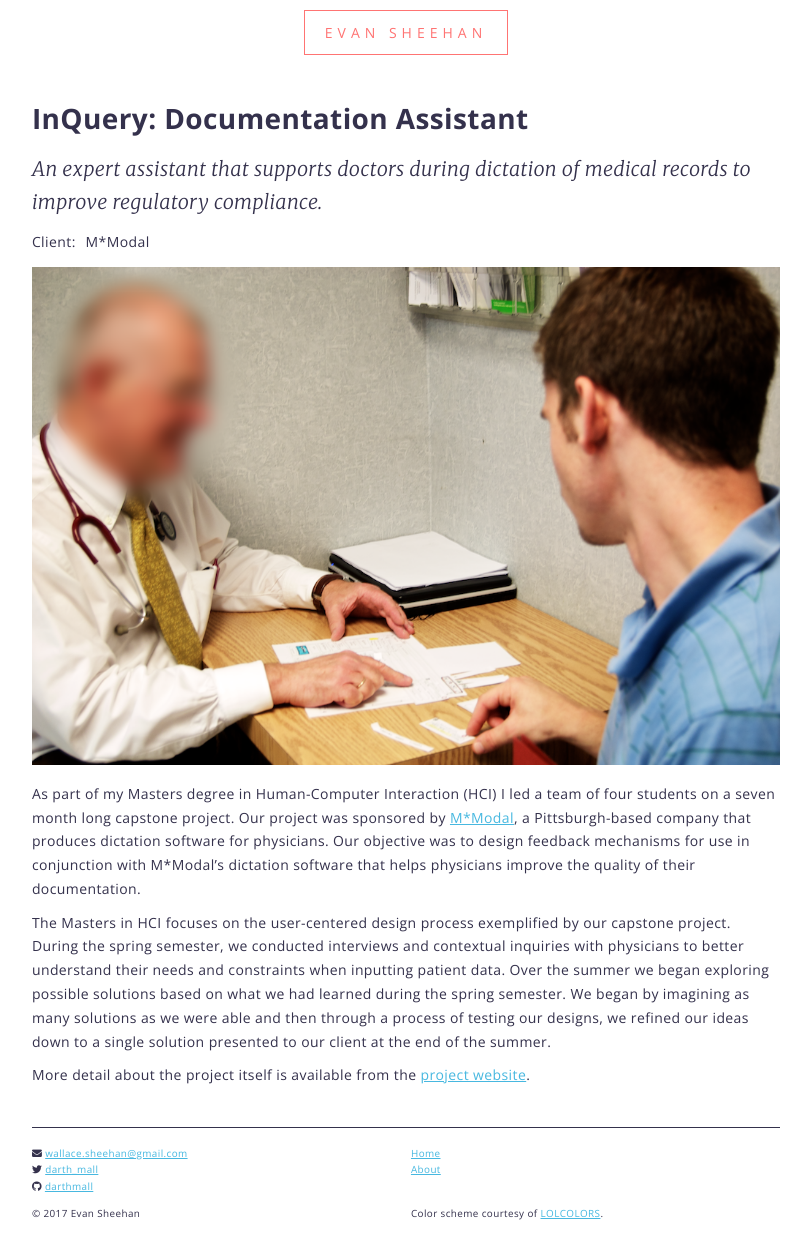
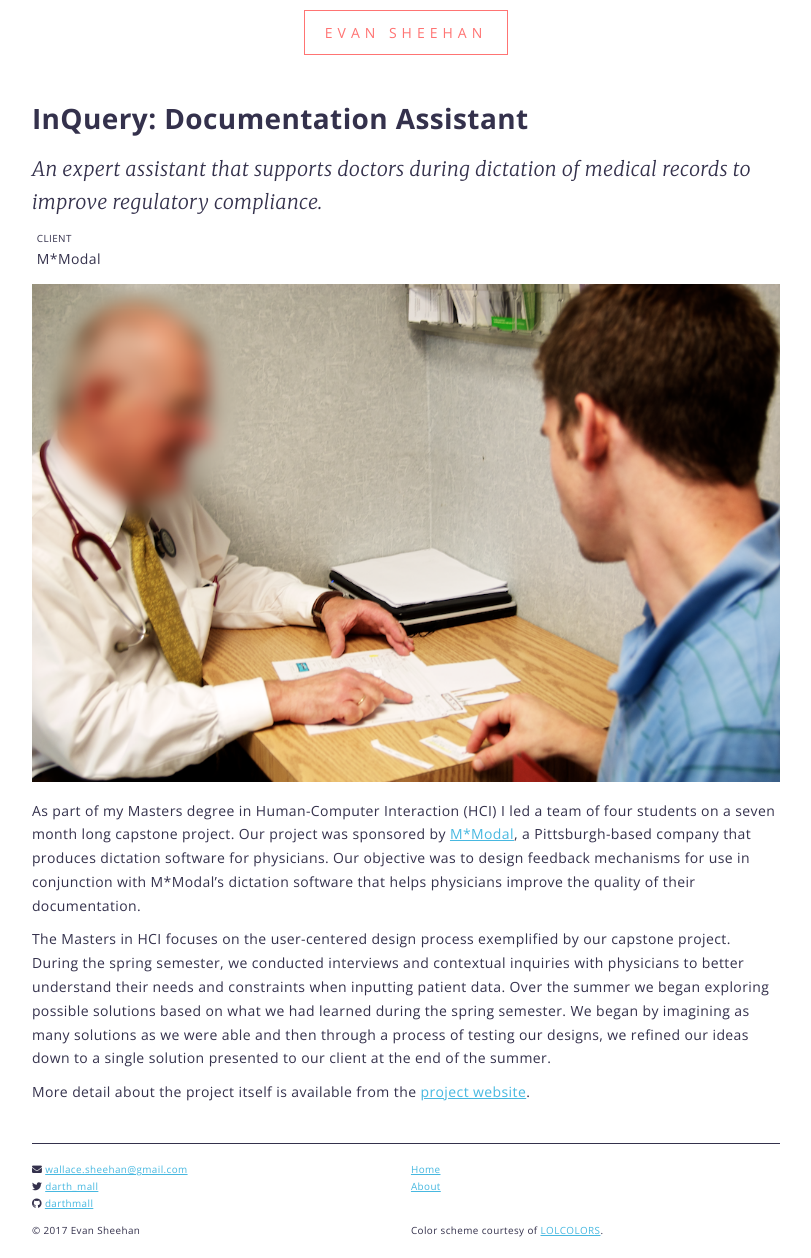
Before and after one commit to darthmall/darthmall.github.io, a Jekyll site: the page built from _projects/inquery.md, in a window 1280 px wide. Shown: the whole page, without its empty margins (234-1045 px from the left). Built offline with Jekyll 4.4.1, drawn with Linux system fonts in a browser that asks for light colours; nearby versions of some CDN libraries.

Commit message:
Remove grid from definition list layout
Layout the definition list vertically so that it works on any device

```diff
--- a/_sass/layout.sass
+++ b/_sass/layout.sass
@@ -4,11 +4,6 @@
 img
   margin: 0
   max-width: 100%
-
-dl
-  display: grid
-  grid-column-gap: $gutter
-  grid-template-columns: min-content 1fr
 
 footer
   border-top: 1px solid $text-color
--- a/_sass/typography.sass
+++ b/_sass/typography.sass
@@ -61,12 +61,17 @@ h2
 h3
   font-size: $md
 
+dl
+  padding-left: $gutter / 2
+  padding-right: $gutter / 2
+
 dt
+  font-size: $sm
   margin: 0
-  text-align: right
+  text-transform: uppercase
 
-  &:after
-    content: ":"
+  dd + &
+    margin-top: $gutter
 
 dd
   margin: 0
```
